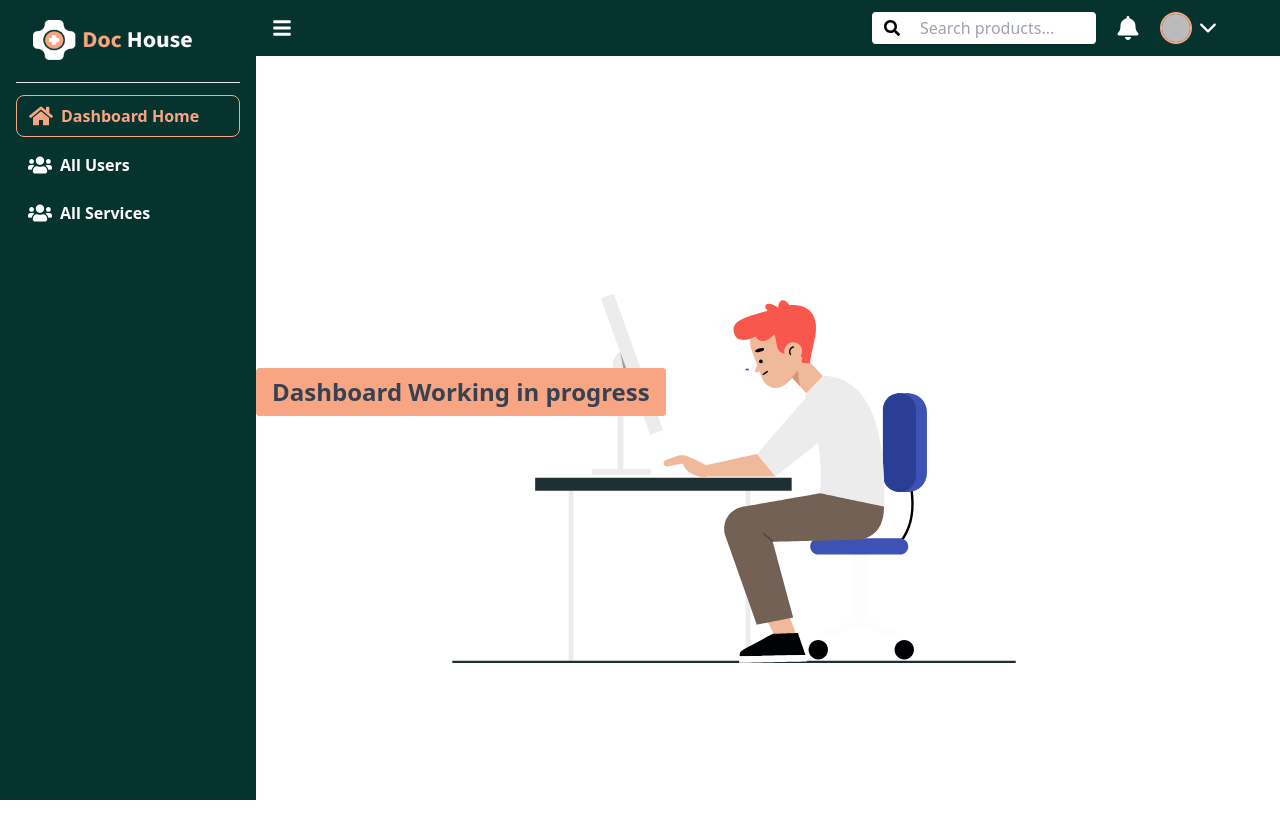
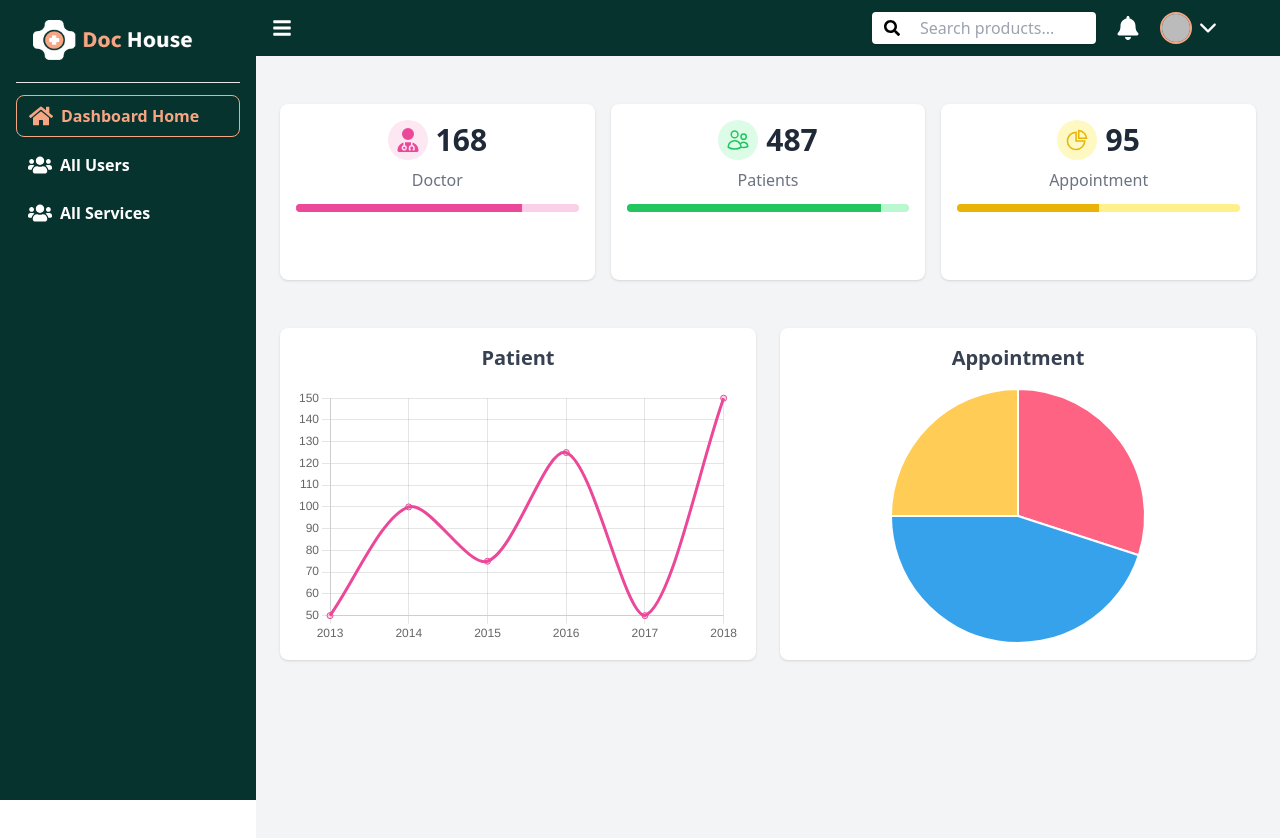
Before and after one commit to MASUMHD/Doctor_Appointment, a React (Vite) app: page /dashboard in a window 1280 px wide. Shown: the top 838 px of the page. Built offline with nearby package versions, Linux system fonts and the light colour scheme; no server answers; sample sign-in values are in the browser's storage.

Commit message:
update dasboard

```diff
--- a/package.json
+++ b/package.json
@@ -13,6 +13,7 @@
     "@tanstack/react-query": "^5.56.2",
     "@tanstack/react-table": "^8.20.5",
     "axios": "^1.7.7",
+    "chart.js": "^4.4.6",
     "date-fns": "^4.1.0",
     "firebase": "^11.0.1",
     "flowbite-react": "^0.10.2",
@@ -22,6 +23,7 @@
     "prop-types": "^15.8.1",
     "react": "^18.3.1",
     "react-calendar": "^5.1.0",
+    "react-chartjs-2": "^5.2.0",
     "react-dom": "^18.3.1",
     "react-helmet": "^6.1.0",
     "react-helmet-async": "^2.0.5",
--- a/src/Component/Pages/Dashboard/DasSideRouters/DasHome.jsx
+++ b/src/Component/Pages/Dashboard/DasSideRouters/DasHome.jsx
@@ -1,17 +1,104 @@
-import Lottie from "lottie-react";
-import ErrorAnimation from "../../../../../public/Animation - 1730886947035.json";
+import React from 'react';
+import { Line, Pie } from 'react-chartjs-2';
+import { Chart as ChartJS, LineElement, CategoryScale, LinearScale, PointElement, ArcElement } from 'chart.js';
+import { FiUser, FiUsers } from 'react-icons/fi';
+import { AiOutlinePieChart } from 'react-icons/ai';
+import { FaUserDoctor } from 'react-icons/fa6';
+import { HiOutlineUsers } from 'react-icons/hi2';
+
+ChartJS.register(LineElement, CategoryScale, LinearScale, PointElement, ArcElement);
 
 const DasHome = () => {
+  // Data for Line Chart
+  const lineData = {
+    labels: ['2013', '2014', '2015', '2016', '2017', '2018'],
+    datasets: [
+      {
+        label: 'Patient',
+        data: [50, 100, 75, 125, 50, 150],
+        fill: true,
+        backgroundColor: 'rgba(236, 72, 153, 0.2)',
+        borderColor: 'rgba(236, 72, 153, 1)',
+        tension: 0.3,
+      },
+    ],
+  };
+
+  // Data for Pie Chart
+  const pieData = {
+    labels: ['Completed', 'Pending', 'Canceled'],
+    datasets: [
+      {
+        data: [30, 45, 25],
+        backgroundColor: ['#ff6384', '#36a2eb', '#ffcd56'],
+        hoverBackgroundColor: ['#ff6384', '#36a2eb', '#ffcd56'],
+      },
+    ],
+  };
+
   return (
-    <div className="flex justify-center items-center h-screen">
-      <div className="w-full ">
-        <Lottie animationData={ErrorAnimation} />
-        <div className="text-center absolute bottom-96 justify-center t">
-          <p className="primary-btn text-whit bg-[#F7A582] font-bold py-2 px-4 rounded hover:bg-[#f2936a] ">
-            <h1 className="text-2xl font-bold text-gray-700">
-              Dashboard Working in progress
-            </h1>
-          </p>
+    <div className="p-6 bg-gray-100 min-h-screen -mt-8">
+      {/* Top Row with Statistic Cards */}
+      <div className="grid grid-cols-1 sm:grid-cols-2 lg:grid-cols-3 gap-4 mb-8 mt-6">
+        {/* Doctor Card */}
+        <div className="bg-white rounded-lg shadow p-4 flex flex-col items-center h-44">
+          <div className="flex items-center gap-2">
+            <div className="bg-pink-100 p-2 rounded-full">
+              <FaUserDoctor className="text-pink-500 text-2xl" />
+            </div>
+            <h2 className="text-3xl font-bold">168</h2>
+          </div>
+          <p className="text-gray-500 mt-2">Doctor</p>
+          <div className="w-full mt-3 h-2 bg-pink-200 rounded-full overflow-hidden">
+            <div className="h-full bg-pink-500" style={{ width: '80%' }}></div>
+          </div>
+        </div>
+
+        {/* Patient Card */}
+        <div className="bg-white rounded-lg shadow p-4 flex flex-col items-center">
+          <div className="flex items-center gap-2">
+            <div className="bg-green-100 p-2 rounded-full">
+              <HiOutlineUsers className="text-green-500 text-2xl" />
+            </div>
+            <h2 className="text-3xl font-bold">487</h2>
+          </div>
+          <p className="text-gray-500 mt-2">Patients</p>
+          <div className="w-full mt-3 h-2 bg-green-200 rounded-full overflow-hidden">
+            <div className="h-full bg-green-500" style={{ width: '90%' }}></div>
+          </div>
+        </div>
+
+        {/* Appointment Card */}
+        <div className="bg-white rounded-lg shadow p-4 flex flex-col items-center">
+          <div className="flex items-center gap-2">
+            <div className="bg-yellow-100 p-2 rounded-full">
+              <AiOutlinePieChart className="text-yellow-500 text-2xl" />
+            </div>
+            <h2 className="text-3xl font-bold">95</h2>
+          </div>
+          <p className="text-gray-500 mt-2">Appointment</p>
+          <div className="w-full mt-3 h-2 bg-yellow-200 rounded-full overflow-hidden">
+            <div className="h-full bg-yellow-500" style={{ width: '50%' }}></div>
+          </div>
+        </div>
+      </div>
+
+      {/* Bottom Row with Charts */}
+      <div className="grid grid-cols-1 lg:grid-cols-2 gap-6 mt-12">
+        {/* Patient Line Chart */}
+        <div className="bg-white rounded-lg shadow p-4">
+          <h2 className="text-xl font-semibold text-gray-700 mb-4">Patient</h2>
+          <div className="h-64">
+            <Line data={lineData} options={{ responsive: true, maintainAspectRatio: false }} />
+          </div>
+        </div>
+
+        {/* Appointment Pie Chart */}
+        <div className="bg-white rounded-lg shadow p-4">
+          <h2 className="text-xl font-semibold text-gray-700 mb-4">Appointment</h2>
+          <div className="h-64 flex justify-center items-center">
+            <Pie data={pieData} options={{ responsive: true, maintainAspectRatio: false }} />
+          </div>
         </div>
       </div>
     </div>
--- a/src/Component/Pages/Dashboard/Dashboard.jsx
+++ b/src/Component/Pages/Dashboard/Dashboard.jsx
@@ -13,7 +13,7 @@ const Dashboard = ({ SideBarToggle, setSideBarToggle }) => {
         SideBarToggle={SideBarToggle}
         setSideBarToggle={setSideBarToggle}
       />
-      <div className="mt-8 text-center">
+      <div className="mt-8 text-center ">
         <Outlet />
       </div>
     </div>
```
Also changed, not shown: 1 other file (tests, documents, lock files or other folders).
